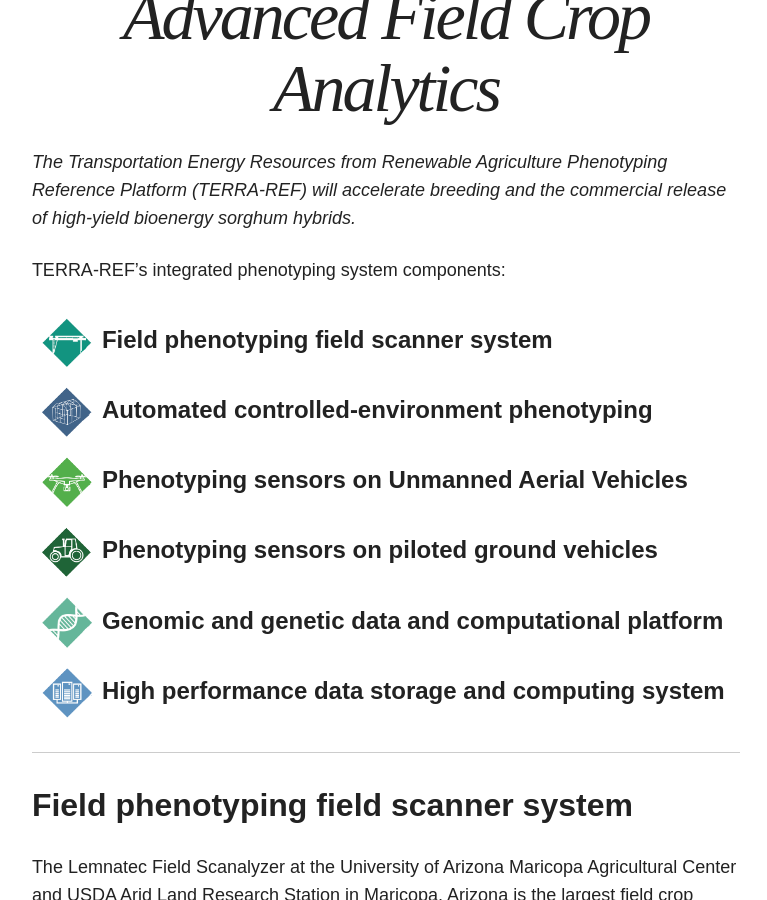
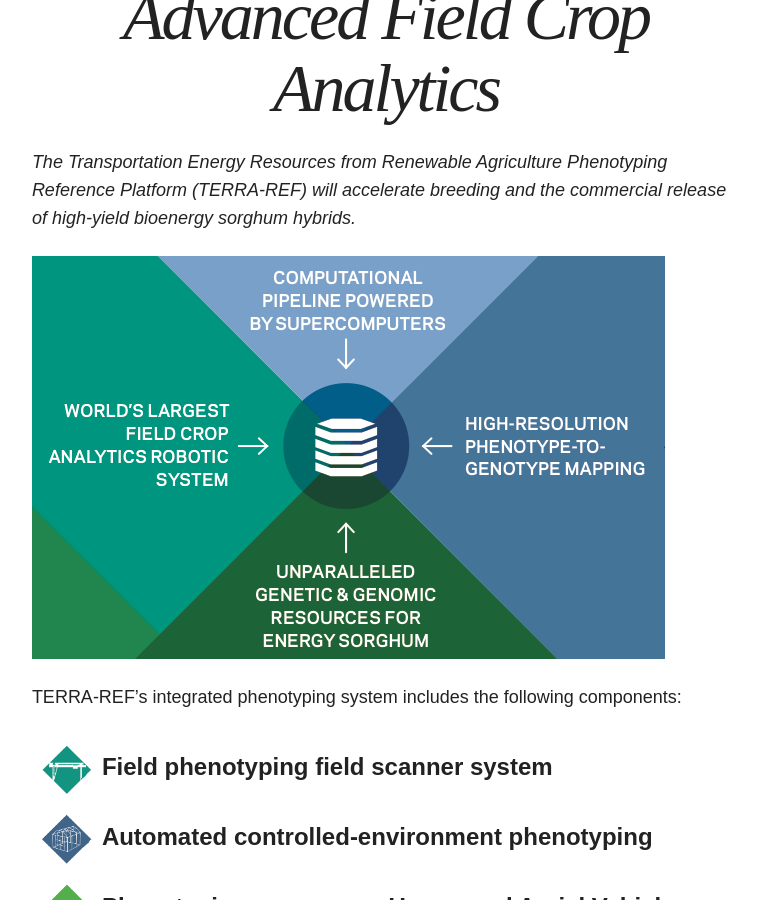
Before and after one commit to terra-reference/terraref.github.io, a Jekyll site: the page built from index.md, in a window 1280 px wide and 900 px high, scrolled down 424 px. Shown: the whole window, without its empty margins (254-1021 px from the left). Built offline with Jekyll 4.4.1, drawn with Linux system fonts in a browser that asks for light colours; nearby versions of some CDN libraries.

Commit message:
Added diagram

```diff
--- a/index.md
+++ b/index.md
@@ -10,8 +10,9 @@ image:
 
 _The Transportation Energy Resources from Renewable Agriculture Phenotyping Reference Platform (TERRA-REF) will accelerate breeding and the commercial release of high-yield bioenergy sorghum hybrids._
 
+<img src="/images/new/diagram2.png">
 
-TERRA-REF’s integrated phenotyping system components:
+TERRA-REF’s integrated phenotyping system includes the following components:
 <p style="width=100%">
 <span style="display:inline-block;font-size:24px; font-weight: bold; margin: 10px">
 <a href="#field-phenotyping-field-scanner-system"><img src="/images/new/gantry2.png" style="width: 50px; margin-right:10px">Field phenotyping field scanner system</a>
```
Also changed, not shown: images/new/diagram2.png (added).
